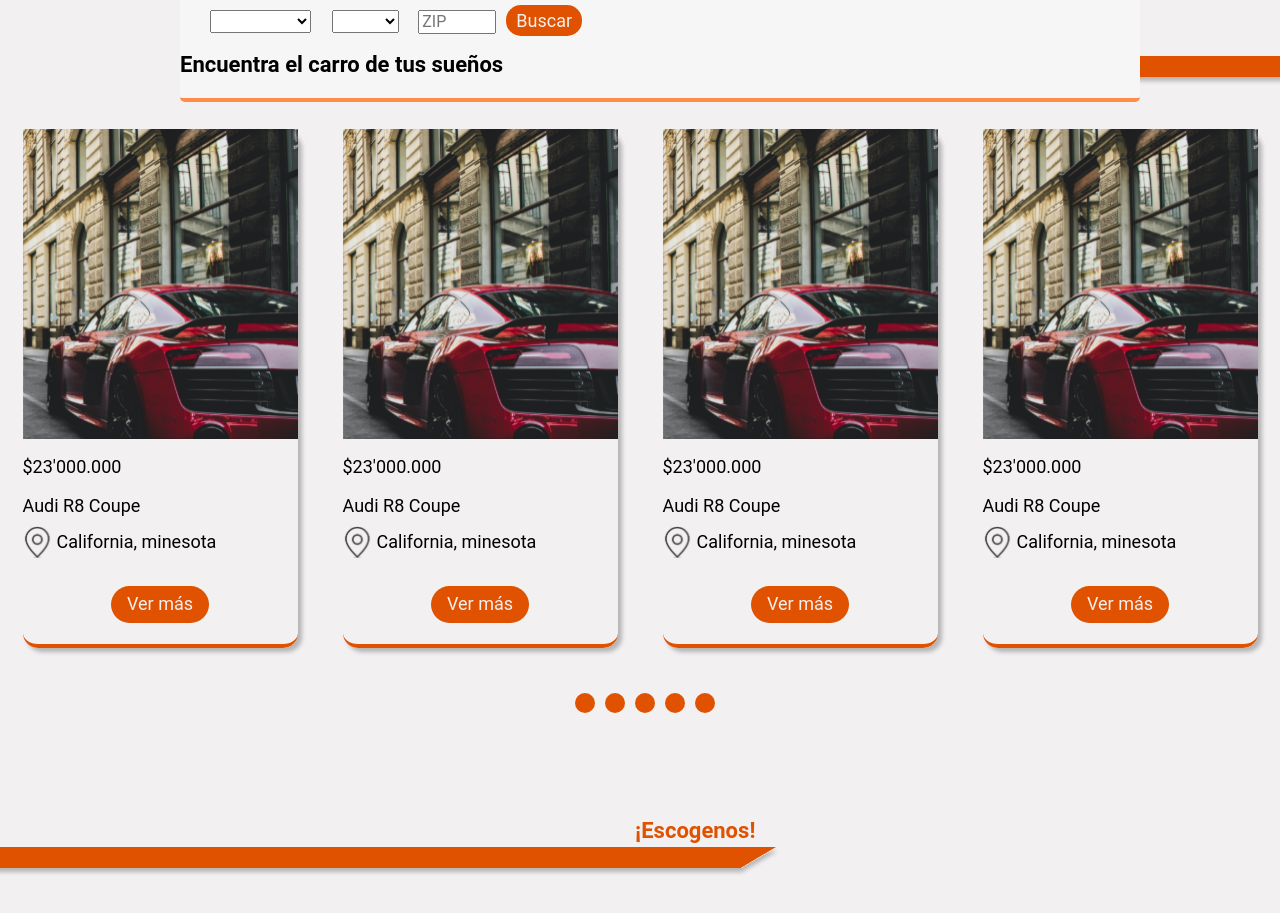
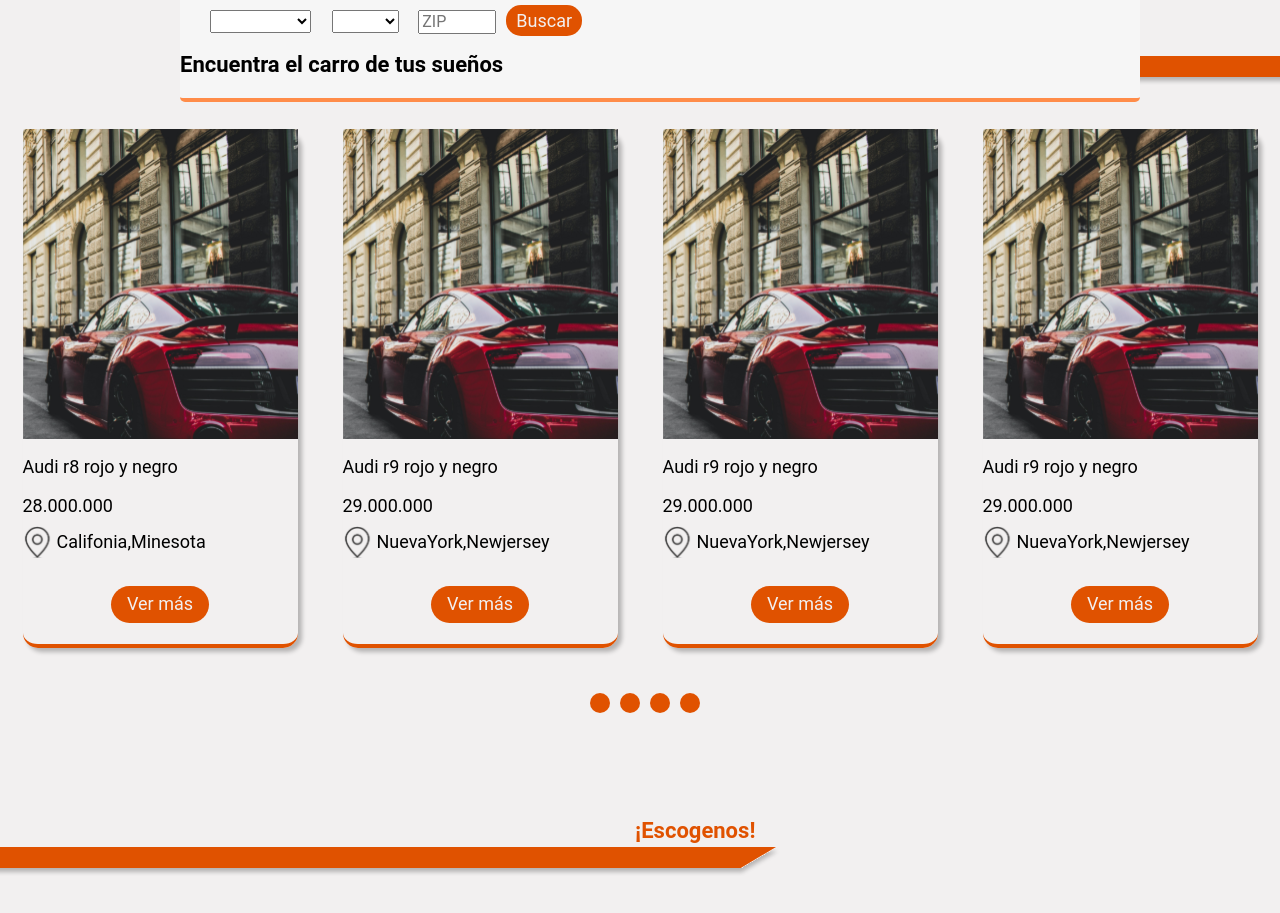
Before and after one commit to santialvarez0207/creditcar, an Angular app in the folder Frontend/: page /home in a window 1280 px wide. Shown: the part 840-1753 px from the top of the page. Built offline with nearby package versions, Linux system fonts and the light colour scheme.

Commit message:
homes ts

```diff
--- a/Frontend/src/app/app-routing.module.ts
+++ b/Frontend/src/app/app-routing.module.ts
@@ -1,6 +1,6 @@
 import { Component, NgModule } from '@angular/core';
 import { RouterModule, Routes } from '@angular/router';
-import {LoginComponent} from './login/login.component';
+import { LoginComponent } from './login/login.component';
 import { HomeComponent } from './home/home.component';
 import { SeekerComponent } from './seeker/seeker.component';
 import { RegisterComponent} from './register/register.component';
--- a/Frontend/src/app/home/home.component.html
+++ b/Frontend/src/app/home/home.component.html
@@ -58,73 +58,22 @@
             <div><img src="../../assets/Separator.svg" alt=""></div>
         </div>
         <div class="CarrouselProducts">
-            <div class="Cards">
-                <div class="Cardsproducts">
+            <div class="Cards" >
+                <div class="Cardsproducts" *ngFor="let Card of Cards">
                     <div class="ImageProduct">
                         <div class="ImageCarProduct">
                             <img src="../../assets/Audi.svg" alt="">
                         </div>
                         <div class="textCards">
-                            <p>$23'000.000</p>
+                            <p>{{Card.name}}</p>
                         </div>
                         <div class="textCards">
-                            <p>Audi R8 Coupe</p>
+                            <p>{{Card.price}}</p>
                         </div>
                         <div class="Locate"><img src="../../assets/Locate.svg" alt="">
-                            <p class="Textlocate">California, minesota</p>
+                            <p class="Textlocate">{{Card.way.state}},{{Card.way.city}}</p>
                         </div>
-                        <div class="ButtonShowMore"><a routerLink="/product">Ver más</a></div>
-                    </div>
-                </div>
-                <div class="Cardsproducts">
-                    <div class="ImageProduct">
-                        <div class="ImageCarProduct">
-                            <img src="../../assets/Audi.svg" alt="">
-                        </div>
-                        <div class="textCards">
-                            <p>$23'000.000</p>
-                        </div>
-                        <div class="textCards">
-                            <p>Audi R8 Coupe</p>
-                        </div>
-                        <div class="Locate"><img src="../../assets/Locate.svg" alt="">
-                            <p class="Textlocate">California, minesota</p>
-                        </div>
-                        <div class="ButtonShowMore"><a routerLink="/product">Ver más</a></div>
-                    </div>
-                </div>
-                <div class="Cardsproducts">
-                    <div class="ImageProduct">
-                        <div class="ImageCarProduct">
-                            <img src="../../assets/Audi.svg" alt="">
-                        </div>
-                        <div class="textCards">
-                            <p>$23'000.000</p>
-                        </div>
-                        <div class="textCards">
-                            <p>Audi R8 Coupe</p>
-                        </div>
-                        <div class="Locate"><img src="../../assets/Locate.svg" alt="">
-                            <p class="Textlocate">California, minesota</p>
-                        </div>
-                        <div class="ButtonShowMore"><a routerLink="/product">Ver más</a></div>
-                    </div>
-                </div>
-                <div class="Cardsproducts">
-                    <div class="ImageProduct">
-                        <div class="ImageCarProduct">
-                            <img src="../../assets/Audi.svg" alt="">
-                        </div>
-                        <div class="textCards">
-                            <p>$23'000.000</p>
-                        </div>
-                        <div class="textCards">
-                            <p>Audi R8 Coupe</p>
-                        </div>
-                        <div class="Locate"><img src="../../assets/Locate.svg" alt="">
-                            <p class="Textlocate">California, minesota</p>
-                        </div>
-                        <div class="ButtonShowMore"><a routerLink="/product">Ver más</a></div>
+                        <div class="ButtonShowMore"><a href="{{Card.url}}">Ver más</a></div>
                     </div>
                 </div>
                 <div class="Circles">
@@ -132,7 +81,6 @@
                     <div class="Circles2"></div>
                     <div class="Circles3"></div>
                     <div class="Circles4"></div>
-                    <div class="Circles5"></div>
                 </div>
             </div>
         </div>
--- a/Frontend/src/app/home/home.component.ts
+++ b/Frontend/src/app/home/home.component.ts
@@ -1,4 +1,5 @@
 import { Component, OnInit } from '@angular/core';
+import {card} from '../model/card-home';
 
 @Component({
   selector: 'app-home',
@@ -7,9 +8,19 @@
 })
 export class HomeComponent implements OnInit {
 
+
+  Cards:card[] = [{name:'Audi r8 rojo y negro', price:'28.000.000',way:{state:'Califonia',city:'Minesota'},url:'./product'},
+  {name:'Audi r9 rojo y negro', price:'29.000.000',way:{state:'NuevaYork',city:'Newjersey'},url:'./product'},
+  {name:'Audi r9 rojo y negro', price:'29.000.000',way:{state:'NuevaYork',city:'Newjersey'},url:'./product'},
+  {name:'Audi r9 rojo y negro', price:'29.000.000',way:{state:'NuevaYork',city:'Newjersey'},url:'./product'}];
+
   constructor() { }
 
   ngOnInit(): void {
   }
 
+  SecondRouterLink(){
+    window.location.replace('http://localhost:4200/product');
+  }
+
 }
--- a/Frontend/src/app/login/login.component.html
+++ b/Frontend/src/app/login/login.component.html
@@ -17,7 +17,7 @@
 
    <pre></pre>
 
-   <a href=""><button (click)="login()">INICIAR SESIÓN </button></a>
+   <a href=""><button>INICIAR SESIÓN </button></a>
 
    <p> <a href="ButtonShowMore">¿Has olvidado la Contraseña?</a> </p>
 
--- /dev/null
+++ b/Frontend/src/app/model/card-home.ts
@@ -0,0 +1,7 @@
+
+export interface card {
+    name:string,
+    price:string,
+    way:{state:string,city:string},
+    url:string,
+}
--- /dev/null
+++ b/Frontend/src/app/model/search.ts
@@ -0,0 +1,6 @@
+export interface perfilCar {
+    name:string,
+    price:string,
+    way:{state:string,city:string},
+    url:string,
+}
--- a/Frontend/src/app/product/product.component.ts
+++ b/Frontend/src/app/product/product.component.ts
@@ -1,4 +1,6 @@
 import { Component, OnInit } from '@angular/core';
+import { card } from '../model/card-home';
+import { Especifications1 } from '../model/product'
 
 @Component({
   selector: 'app-product',
@@ -7,6 +9,8 @@
 })
 export class ProductComponent implements OnInit {
   contador:number = 1;
+
+
   constructor() { }
 
   ngOnInit(): void {
```
Also changed, not shown: Frontend/src/app/model/product.ts (added, +47 -0 lines), Frontend/src/app/service/home.service.ts (added, +19 -0 lines), 1 other file (tests, documents, lock files or other folders).
